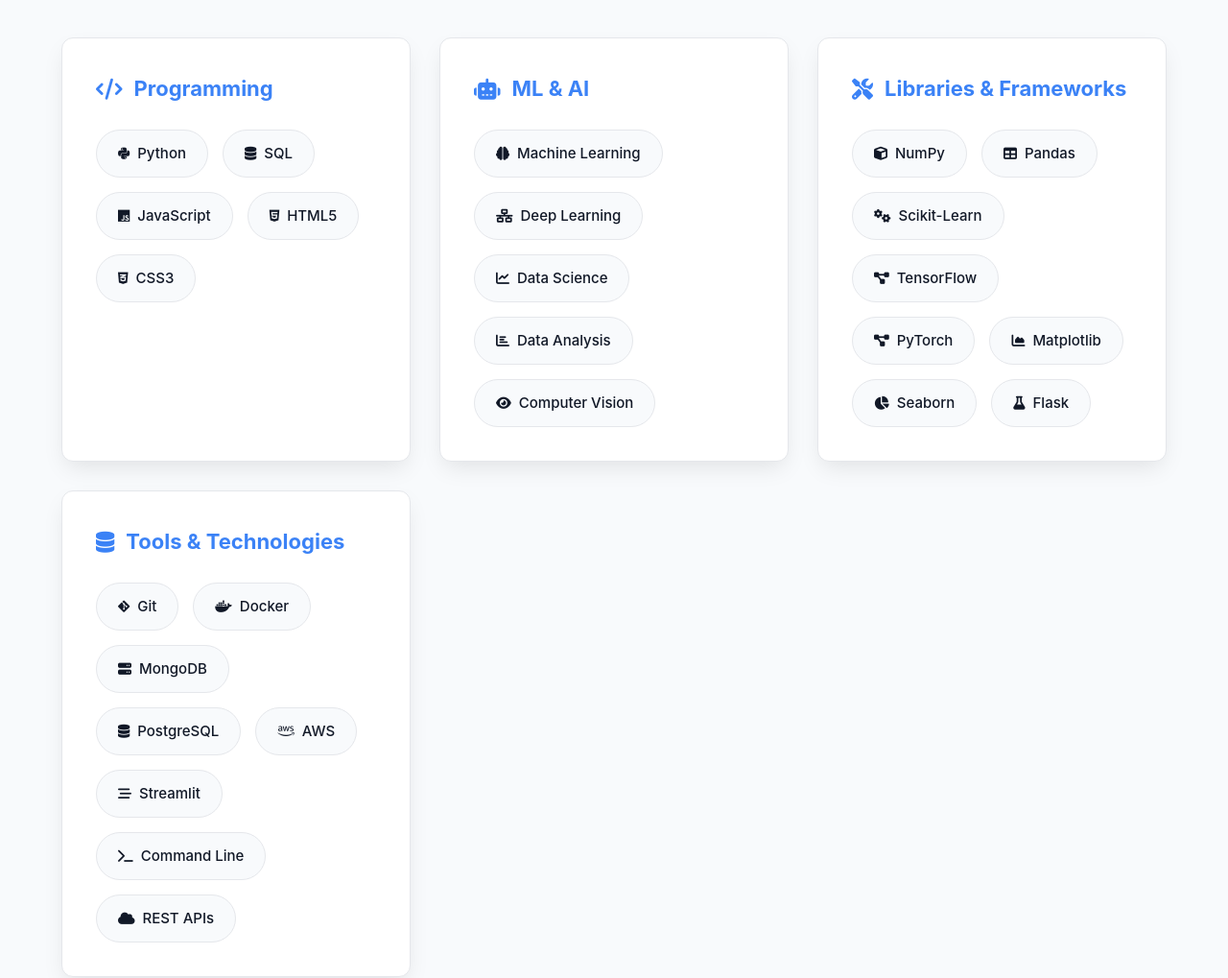
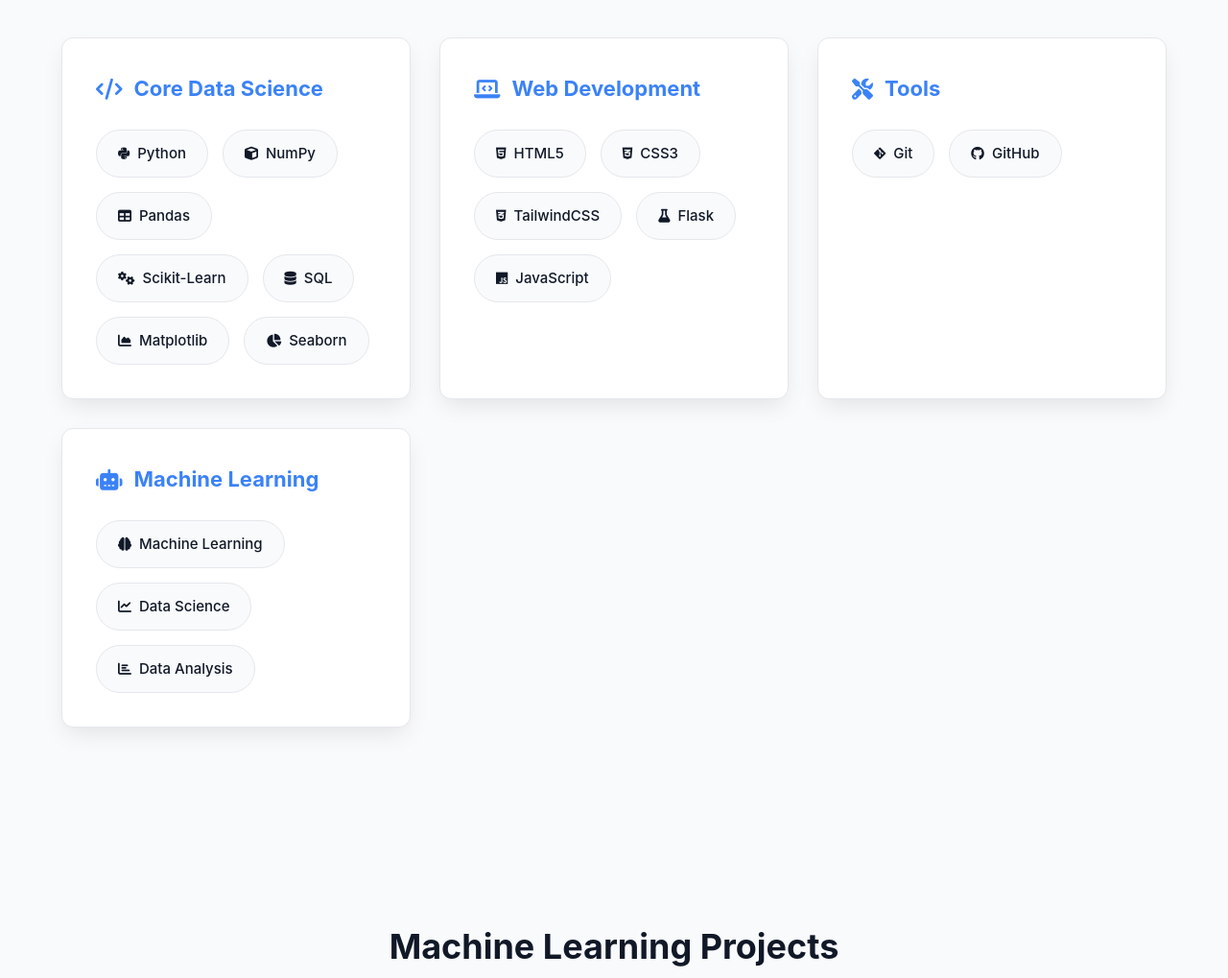
Before and after one commit to vijayshahiii/portfolio_website, a plain HTML site: page index.html in a window 1280 px wide. Shown: the part 1040-2059 px from the top of the page at 96% size. Drawn offline with Linux system fonts and the light colour scheme.

Commit message:
Initial commit: Data Science portfolio website

```diff
--- a/index.html
+++ b/index.html
@@ -6,6 +6,7 @@
   <title>Vijay Shahi - ML Engineer & Data Scientist</title>
   <link rel="stylesheet" href="https://cdnjs.cloudflare.com/ajax/libs/font-awesome/6.4.0/css/all.min.css">
   <style>
+    /* ALL YOUR EXISTING CSS STAYS EXACTLY THE SAME */
     * {
       margin: 0;
       padding: 0;
@@ -313,7 +314,7 @@
       border-radius: 2px;
     }
 
-    /* SKILLS SECTION */
+    /* SKILLS SECTION - UPDATED */
     .skills-container {
       display: grid;
       grid-template-columns: repeat(auto-fit, minmax(300px, 1fr));
@@ -2055,56 +2056,52 @@
     </div>
   </section>
 
+  <!-- UPDATED SKILLS SECTION WITH ONLY YOUR SKILLS -->
   <section id="skills">
     <h2 class="section-title">Technical Skills</h2>
     <div class="skills-container">
+      <!-- CORE DATA SCIENCE SKILLS -->
       <div class="skill-category">
-        <h3><i class="fas fa-code"></i> Programming</h3>
+        <h3><i class="fas fa-code"></i> Core Data Science</h3>
         <div class="skill-items">
           <div class="skill-item"><i class="fab fa-python"></i> Python</div>
-          <div class="skill-item"><i class="fas fa-database"></i> SQL</div>
-          <div class="skill-item"><i class="fab fa-js"></i> JavaScript</div>
-          <div class="skill-item"><i class="fab fa-html5"></i> HTML5</div>
-          <div class="skill-item"><i class="fab fa-css3-alt"></i> CSS3</div>
-        </div>
-      </div>
-
-      <div class="skill-category">
-        <h3><i class="fas fa-robot"></i> ML & AI</h3>
-        <div class="skill-items">
-          <div class="skill-item"><i class="fas fa-brain"></i> Machine Learning</div>
-          <div class="skill-item"><i class="fas fa-network-wired"></i> Deep Learning</div>
-          <div class="skill-item"><i class="fas fa-chart-line"></i> Data Science</div>
-          <div class="skill-item"><i class="fas fa-chart-bar"></i> Data Analysis</div>
-          <div class="skill-item"><i class="fas fa-eye"></i> Computer Vision</div>
-        </div>
-      </div>
-
-      <div class="skill-category">
-        <h3><i class="fas fa-tools"></i> Libraries & Frameworks</h3>
-        <div class="skill-items">
           <div class="skill-item"><i class="fas fa-cube"></i> NumPy</div>
           <div class="skill-item"><i class="fas fa-table"></i> Pandas</div>
           <div class="skill-item"><i class="fas fa-cogs"></i> Scikit-Learn</div>
-          <div class="skill-item"><i class="fas fa-project-diagram"></i> TensorFlow</div>
-          <div class="skill-item"><i class="fas fa-project-diagram"></i> PyTorch</div>
+          <div class="skill-item"><i class="fas fa-database"></i> SQL</div>
           <div class="skill-item"><i class="fas fa-chart-area"></i> Matplotlib</div>
           <div class="skill-item"><i class="fas fa-chart-pie"></i> Seaborn</div>
-          <div class="skill-item"><i class="fas fa-flask"></i> Flask</div>
         </div>
       </div>
 
+      <!-- WEB DEVELOPMENT SKILLS -->
       <div class="skill-category">
-        <h3><i class="fas fa-database"></i> Tools & Technologies</h3>
+        <h3><i class="fas fa-laptop-code"></i> Web Development</h3>
+        <div class="skill-items">
+          <div class="skill-item"><i class="fab fa-html5"></i> HTML5</div>
+          <div class="skill-item"><i class="fab fa-css3-alt"></i> CSS3</div>
+          <div class="skill-item"><i class="fab fa-css3-alt"></i> TailwindCSS</div>
+          <div class="skill-item"><i class="fas fa-flask"></i> Flask</div>
+          <div class="skill-item"><i class="fab fa-js"></i> JavaScript</div>
+        </div>
+      </div>
+
+      <!-- TOOLS -->
+      <div class="skill-category">
+        <h3><i class="fas fa-tools"></i> Tools</h3>
         <div class="skill-items">
           <div class="skill-item"><i class="fab fa-git-alt"></i> Git</div>
-          <div class="skill-item"><i class="fab fa-docker"></i> Docker</div>
-          <div class="skill-item"><i class="fas fa-server"></i> MongoDB</div>
-          <div class="skill-item"><i class="fas fa-database"></i> PostgreSQL</div>
-          <div class="skill-item"><i class="fab fa-aws"></i> AWS</div>
-          <div class="skill-item"><i class="fas fa-stream"></i> Streamlit</div>
-          <div class="skill-item"><i class="fas fa-terminal"></i> Command Line</div>
-          <div class="skill-item"><i class="fas fa-cloud"></i> REST APIs</div>
+          <div class="skill-item"><i class="fab fa-github"></i> GitHub</div>
+        </div>
+      </div>
+
+      <!-- MACHINE LEARNING EXPERTISE -->
+      <div class="skill-category">
+        <h3><i class="fas fa-robot"></i> Machine Learning</h3>
+        <div class="skill-items">
+          <div class="skill-item"><i class="fas fa-brain"></i> Machine Learning</div>
+          <div class="skill-item"><i class="fas fa-chart-line"></i> Data Science</div>
+          <div class="skill-item"><i class="fas fa-chart-bar"></i> Data Analysis</div>
         </div>
       </div>
     </div>
```
